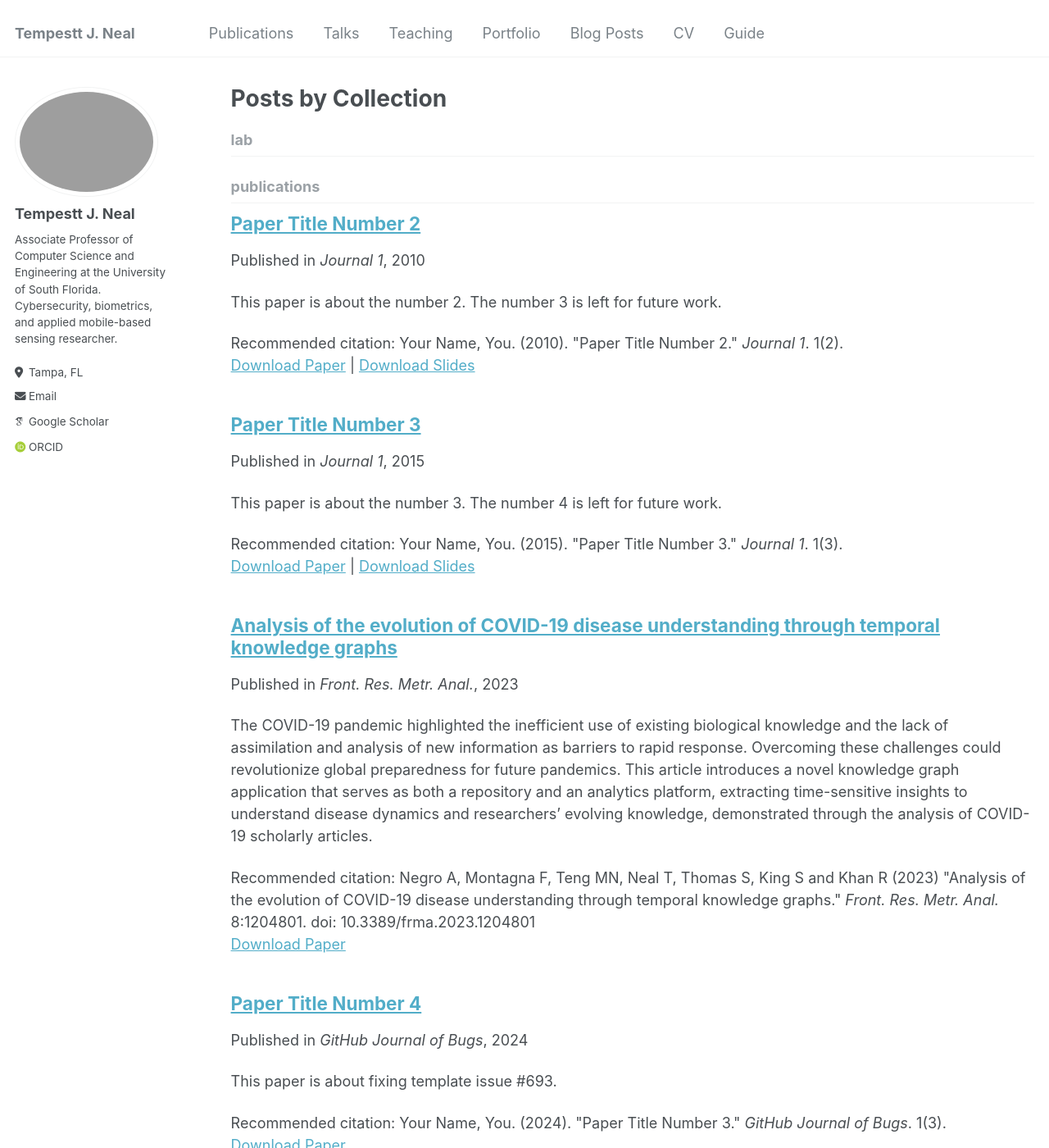
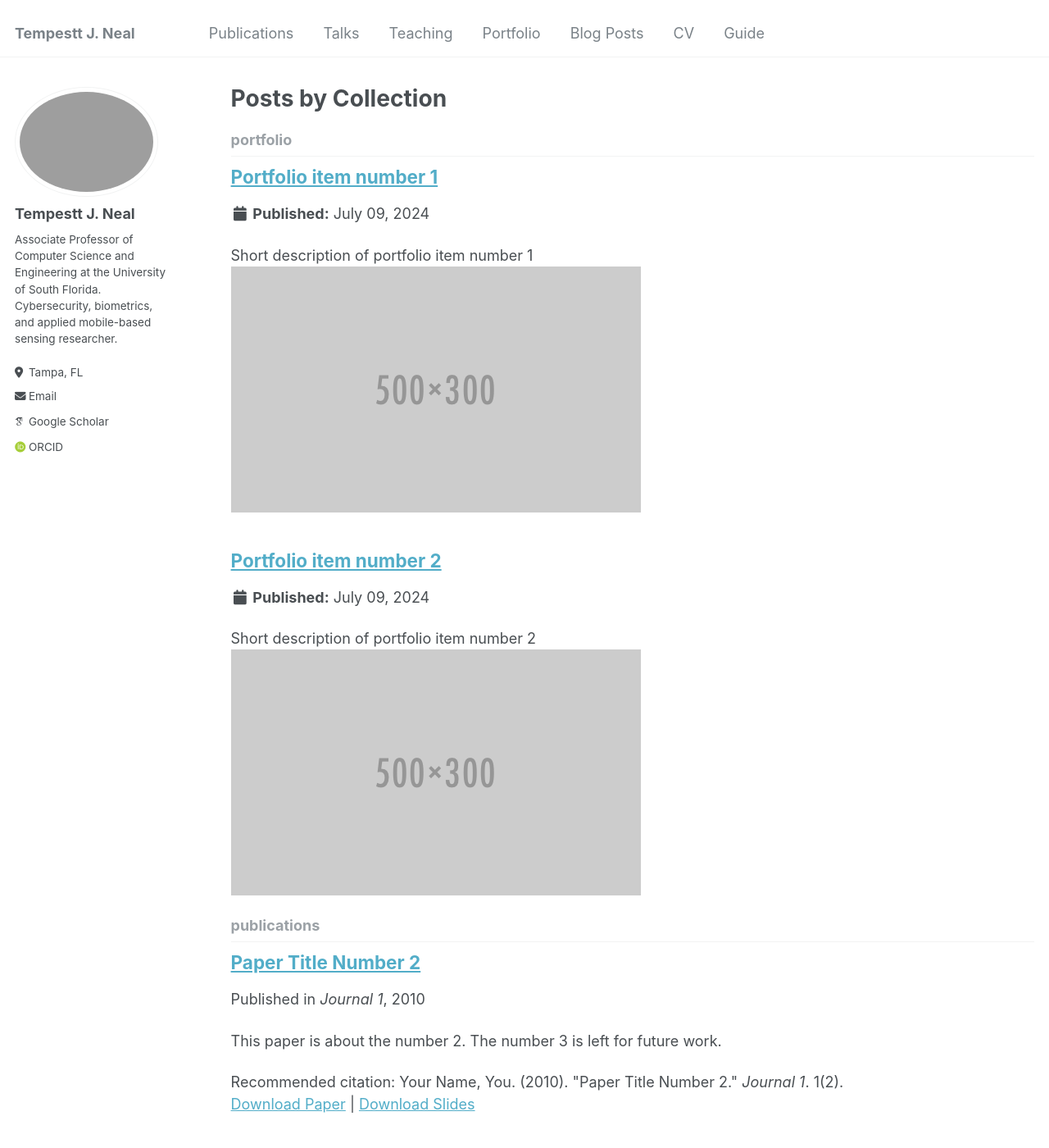
Before and after one commit to tempestt-neal/home, a Jekyll site: the page built from _pages/collection-archive.html, in a window 1280 px wide and 1400 px high. Shown: the whole window at 82% size. Built offline with Jekyll 4.4.1, drawn with Linux system fonts in a browser that asks for light colours; some web fonts are replaced; part of the change alters nothing that is shown.

Commit message:
Update _config.yml

```diff
--- a/_config.yml
+++ b/_config.yml
@@ -200,12 +200,6 @@ kramdown:
 
 # Collections
 collections:
-  research:
-    output: true
-    permalink: /:collection/:path/
-  lab:
-    output: true
-    permalink: /:collection/:path/
   teaching:
     output: true
     permalink: /:collection/:path/
@@ -213,7 +207,7 @@ collections:
     output: true
     permalink: /:collection/:path/
   portfolio:
-    output: false
+    output: true
     permalink: /:collection/:path/
   talks:
     output: true
@@ -273,22 +267,6 @@ defaults:
       type: talks
     values:
       layout: talk
-      author_profile: true
-      share: true
-  # _research
-  - scope:
-      path: ""
-      type: research
-    values:
-      layout: single
-      author_profile: true
-      share: true
-  # _lab
-  - scope:
-      path: ""
-      type: lab
-    values:
-      layout: single
       author_profile: true
       share: true
 
```
